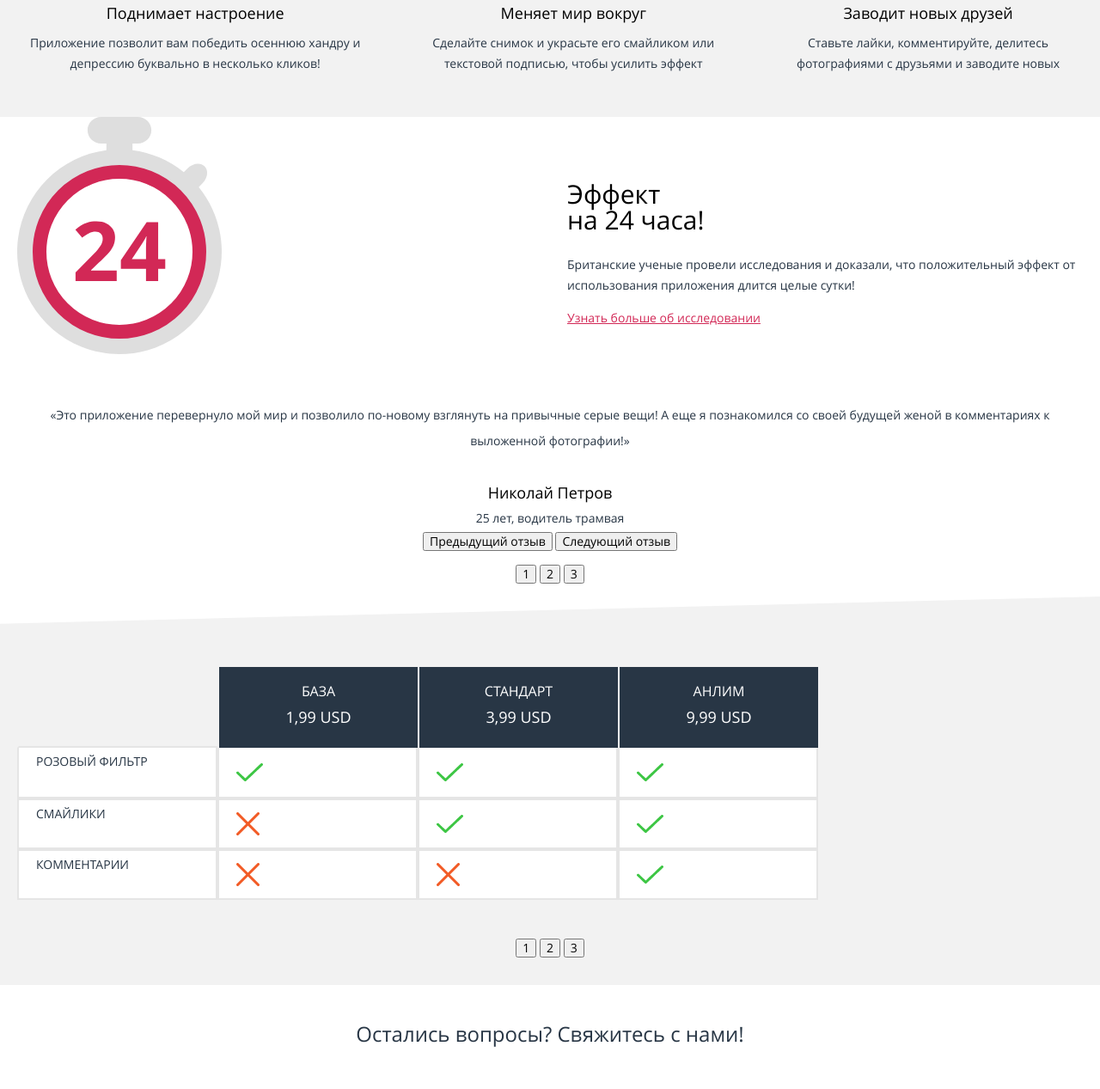
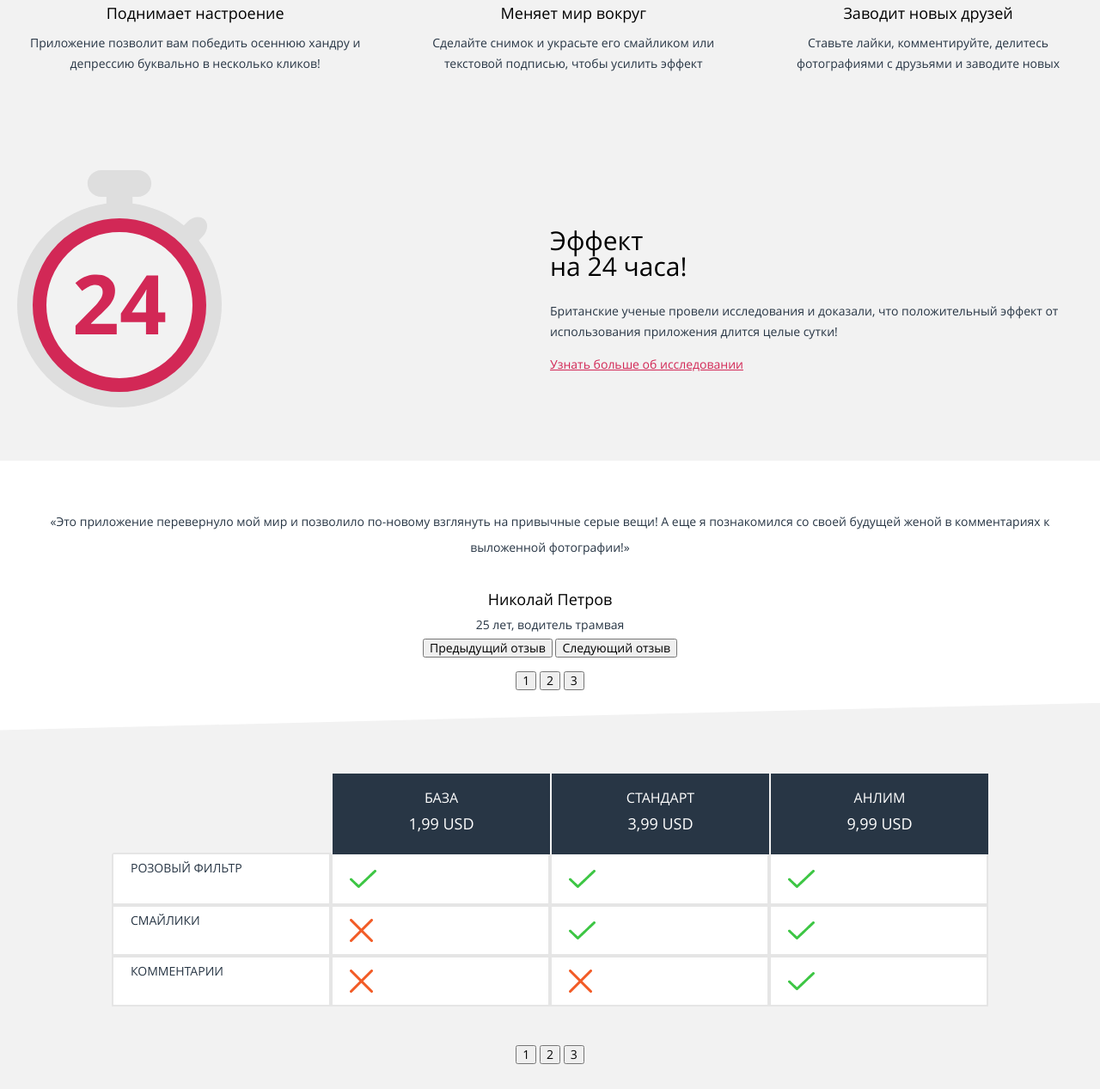
Before and after one commit to kuzmich84/template-gulp-saas, a website: page source/index.html in a window 1280 px wide. Shown: the part 732-1999 px from the top of the page at 86% size. Drawn offline with nearby package versions, Linux system fonts and the light colour scheme; files that its build step writes are made by us from their sources.

Commit message:
Исправила ошибки в задании "Адаптивная сетка для главной страницы"

```diff
--- a/source/index.html
+++ b/source/index.html
@@ -163,7 +163,7 @@
       <section class="price-list">
         <div class="price-list__wrapper">
           <h2 class="visually-hidden">Наши цены</h2>
-          <table class="price-list__table" valign=MIDDLE>
+          <table class="price-list__table">
             <tr>
               <th class="price-list__table-title price-list__table-title--empty"></th>
               <th class="price-list__table-title">База<br><span>1,99 USD</span></th>
--- a/source/sass/blocks/main-header.scss
+++ b/source/sass/blocks/main-header.scss
@@ -5,7 +5,7 @@
   justify-content: space-between;
   width: 100%;
   height: 66px;
-  background-color: rgba(0, 0, 0, 0.3);
+  background-color: $basic-dark;
   padding: 21px 20px 15px;
   z-index: 2;
 
@@ -18,5 +18,6 @@
     flex-direction: row;
     height: 110px;
     padding: 0 130px;
+    background-color: rgba(0, 0, 0, 0.3);
   }
 }
--- a/source/sass/blocks/price-list.scss
+++ b/source/sass/blocks/price-list.scss
@@ -1,7 +1,6 @@
 .price-list__wrapper {
-  width: 100%;
-  //height: 506px;
   padding-top: 82px;
+  margin: auto;
   background-color: $basic-neutral;
   clip-path: polygon(0 7%, 100% 0, 100% 100%, 0 100%);
   box-sizing: border-box;
@@ -9,13 +8,21 @@
 }
 
 .price-list__table {
+  width: 100%;
+  table-layout: auto;
   border-collapse: collapse;
   white-space: nowrap;
-  transform: translateX(-276px + 20px);
+  transform: translateX(-277px + 20px);
 
   @media (min-width: $tablet-width) {
+    width: calc(100% - 40px);
     transform: none;
-    margin-left: 20px;
+    margin: 0 20px;
+  }
+
+  @media (min-width: $desktop-width) {
+    margin: 0 130px;
+    width: calc(100% - 260px);
   }
 
   tr {
@@ -24,7 +31,7 @@
   }
 
   th {
-    width: 277px;
+    min-width: 277px;
     height: 97px;
     box-sizing: border-box;
 
@@ -38,18 +45,20 @@
     border-left: 2px solid $basic-neutral;
 
     @media (min-width: $tablet-width) {
+      width: 25%;
       min-width: 152px;
       height: 75px;
     }
 
     @media (min-width: $desktop-width) {
-      max-width: 233px;
+      width: 25%;
+      min-width: 233px;
       height: 94px;
     }
   }
 
   td {
-    width: 277px;
+    min-width: 277px;
     height: 59px;
     font-weight: 400;
     line-height: 30px;
@@ -62,12 +71,14 @@
     border: 2px solid $basic-grey;
 
     @media (min-width: $tablet-width) {
+      width: 25%;
       min-width: 152px;
       height: 45px;
     }
 
     @media (min-width: $desktop-width) {
-      max-width: 233px;
+      width: 25%;
+      min-width: 233px;
       height: 59px;
     }
   }
@@ -108,11 +119,13 @@ tr .price-list__table-title--empty {
 
   @media (min-width: $tablet-width) {
     display: block;
+    width: 25%;
     min-width: 153px;
   }
 
   @media (min-width: $desktop-width) {
-    max-width: 234px;
+    width: 25%;
+    min-width: 234px;
   }
 }
 
--- a/source/sass/blocks/research.scss
+++ b/source/sass/blocks/research.scss
@@ -1,6 +1,5 @@
 .research {
   display: none;
-  position: relative;
   background-color: $basic-white;
 
   @media (min-width: $tablet-width) {
@@ -35,11 +34,9 @@
 }
 
 .research-timer {
-  position: relative;
-  left: 20px;
-  height: 276px;
+  padding: 54px 0 100px;
   width: 100%;
-  background-color: $basic-white;
   background-image: url("../img/research-timer.svg");
   background-repeat: no-repeat;
+  background-position: 20px;
 }
```
